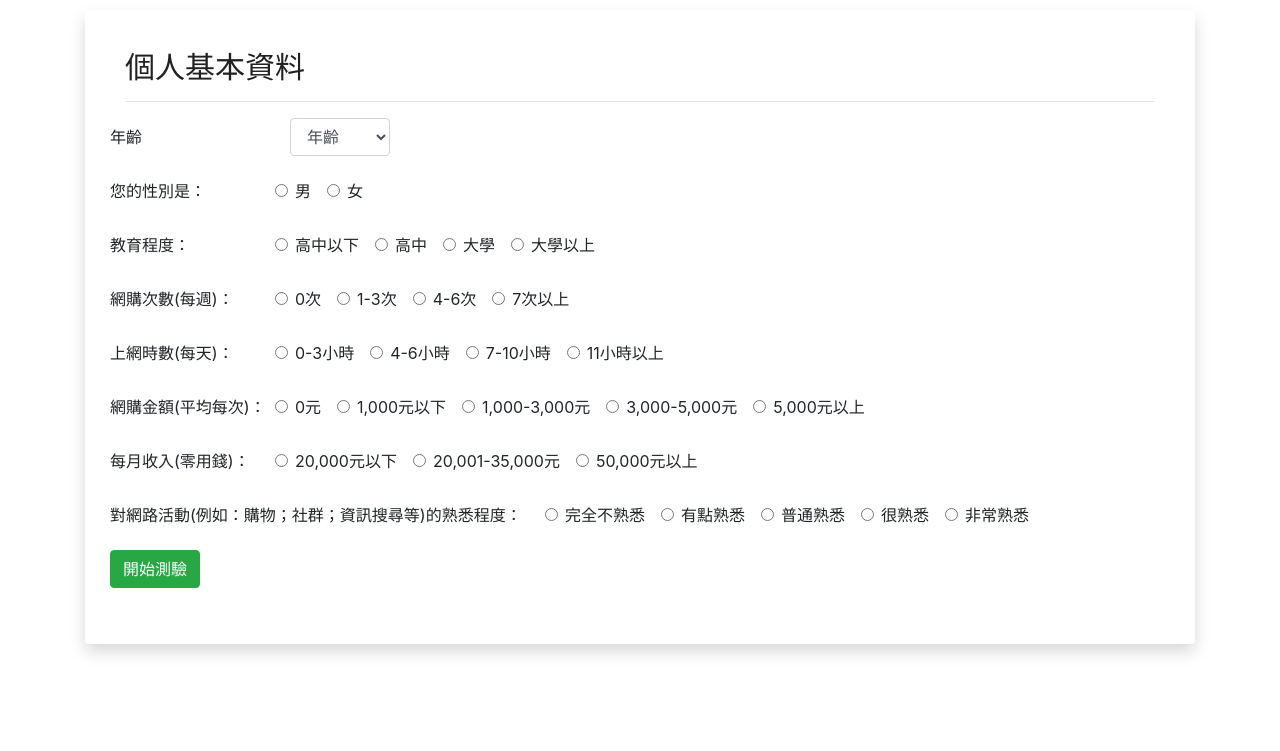
After one commit to wei032499/ctu_research, a PHP site: page /personalInfo.php in a window 1280 px wide. The commit adds this page. Shown: the top 751 px of the page. Run offline with PHP 8.4, Linux system fonts and the light colour scheme.

Commit message:
表單
基本資料、填答

```diff
--- /dev/null
+++ b/DB.php
@@ -0,0 +1,5 @@
+<?php
+$servername = "localhost";
+$username = "root";
+$password = "";
+$dbname = "cktu";
--- /dev/null
+++ b/personalInfo.php
@@ -0,0 +1,261 @@
+<html>
+
+<head>
+    <meta http-equiv="Content-Type" content="text/html; charset=UTF-8" />
+    <link rel="Shortcut Icon" type="image/x-icon" href="/CKTU/images/icon.png" />
+    <title>最佳評價、購物網站</title>
+    <link rel="stylesheet" href="https://stackpath.bootstrapcdn.com/bootstrap/4.4.1/css/bootstrap.min.css" integrity="sha384-Vkoo8x4CGsO3+Hhxv8T/Q5PaXtkKtu6ug5TOeNV6gBiFeWPGFN9MuhOf23Q9Ifjh" crossorigin="anonymous">
+    <link rel="stylesheet" href="/CKTU/css/default.css">
+    <script src="https://code.jquery.com/jquery-3.4.1.min.js"></script>
+    <script src="https://cdn.jsdelivr.net/npm/popper.js@1.16.0/dist/umd/popper.min.js" integrity="sha384-Q6E9RHvbIyZFJoft+2mJbHaEWldlvI9IOYy5n3zV9zzTtmI3UksdQRVvoxMfooAo" crossorigin="anonymous"></script>
+    <script src="https://stackpath.bootstrapcdn.com/bootstrap/4.4.1/js/bootstrap.min.js" integrity="sha384-wfSDF2E50Y2D1uUdj0O3uMBJnjuUD4Ih7YwaYd1iqfktj0Uod8GCExl3Og8ifwB6" crossorigin="anonymous"></script>
+</head>
+
+<body>
+    <div class="container" style="margin: 10px auto">
+        <div class="shadow p-3 mb-5 bg-white rounded" style="padding:2.5rem!important">
+            <h1>個人基本資料</h1>
+            <hr>
+            <form action="./situationPage.php" method="post">
+                <div class="form-group row">
+                    <label for="age" style="width:180px" class=" col-form-label">年齡</label>
+                    <select class="form-control" style="max-width: 100px" name="age" id="age" required>
+                        <option selected disabled hidden>年齡</option>
+                        <option value="18">18</option>
+                        <option value="19">19</option>
+                        <option value="20">20</option>
+                        <option value="21">21</option>
+                        <option value="22">22</option>
+                    </select>
+                </div>
+                <div class="form-group row">
+                    <label style="width:180px" class=" col-form-label">您的性別是：</label>
+                    <div class=" row col-form-label">
+                        <div class="form-check ">
+                            <input class="form-check-input" type="radio" name="gender" id="male" value="0" required>
+                            <label class="form-check-label" for="male">
+                                男
+                            </label>
+                        </div>
+                        &emsp;
+                        <div class="form-check">
+                            <input class="form-check-input" type="radio" name="gender" id="female" value="1">
+                            <label class="form-check-label" for="female">
+                                女
+                            </label>
+                        </div>
+                    </div>
+                </div>
+                <div class="form-group row">
+                    <label style="width:180px" class=" col-form-label">教育程度：</label>
+                    <div class=" row col-form-label">
+                        <div class="form-check ">
+                            <input class="form-check-input" type="radio" name="education" id="education0" value="0" required>
+                            <label class="form-check-label" for="education0">
+                                高中以下
+                            </label>
+                        </div>
+                        &emsp;
+                        <div class="form-check">
+                            <input class="form-check-input" type="radio" name="education" id="education1" value="1">
+                            <label class="form-check-label" for="education1">
+                                高中
+                            </label>
+                        </div>
+                        &emsp;
+                        <div class="form-check ">
+                            <input class="form-check-input" type="radio" name="education" id="education2" value="2">
+                            <label class="form-check-label" for="education2">
+                                大學
+                            </label>
+                        </div>
+                        &emsp;
+                        <div class="form-check">
+                            <input class="form-check-input" type="radio" name="education" id="education3" value="3">
+                            <label class="form-check-label" for="education3">
+                                大學以上
+                            </label>
+                        </div>
+                    </div>
+                </div>
+                <div class="form-group row">
+                    <label style="width:180px" class=" col-form-label">網購次數(每週)：</label>
+                    <div class=" row col-form-label">
+                        <div class="form-check ">
+                            <input class="form-check-input" type="radio" name="freq" id="freq0" value="0" required>
+                            <label class="form-check-label" for="freq0">
+                                0次
+                            </label>
+                        </div>
+                        &emsp;
+                        <div class="form-check">
+                            <input class="form-check-input" type="radio" name="freq" id="freq1" value="1">
+                            <label class="form-check-label" for="freq1">
+                                1-3次
+                            </label>
+                        </div>
+                        &emsp;
+                        <div class="form-check ">
+                            <input class="form-check-input" type="radio" name="freq" id="freq2" value="2">
+                            <label class="form-check-label" for="freq2">
+                                4-6次
+                            </label>
+                        </div>
+                        &emsp;
+                        <div class="form-check">
+                            <input class="form-check-input" type="radio" name="freq" id="freq3" value="3">
+                            <label class="form-check-label" for="freq3">
+                                7次以上
+                            </label>
+                        </div>
+                    </div>
+                </div>
+                <div class="form-group row">
+                    <label style="width:180px" class=" col-form-label">上網時數(每天)：</label>
+                    <div class=" row col-form-label">
+                        <div class="form-check ">
+                            <input class="form-check-input" type="radio" name="time" id="time0" value="0" required>
+                            <label class="form-check-label" for="time0">
+                                0-3小時
+                            </label>
+                        </div>
+                        &emsp;
+                        <div class="form-check">
+                            <input class="form-check-input" type="radio" name="time" id="time1" value="1">
+                            <label class="form-check-label" for="time1">
+                                4-6小時
+                            </label>
+                        </div>
+                        &emsp;
+                        <div class="form-check ">
+                            <input class="form-check-input" type="radio" name="time" id="time2" value="2">
+                            <label class="form-check-label" for="time2">
+                                7-10小時
+                            </label>
+                        </div>
+                        &emsp;
+                        <div class="form-check">
+                            <input class="form-check-input" type="radio" name="time" id="time3" value="3">
+                            <label class="form-check-label" for="time3">
+                                11小時以上
+                            </label>
+                        </div>
+                    </div>
+                </div>
+                <div class="form-group row">
+                    <label style="width:180px" class=" col-form-label">網購金額(平均每次)：</label>
+                    <div class=" row col-form-label">
+                        <div class="form-check ">
+                            <input class="form-check-input" type="radio" name="money" id="money0" value="0" required>
+                            <label class="form-check-label" for="money0">
+                                0元
+                            </label>
+                        </div>
+                        &emsp;
+                        <div class="form-check">
+                            <input class="form-check-input" type="radio" name="money" id="money1" value="1">
+                            <label class="form-check-label" for="money1">
+                                1,000元以下
+                            </label>
+                        </div>
+                        &emsp;
+                        <div class="form-check ">
+                            <input class="form-check-input" type="radio" name="money" id="money2" value="2">
+                            <label class="form-check-label" for="money2">
+                                1,000-3,000元
+                            </label>
+                        </div>
+                        &emsp;
+                        <div class="form-check">
+                            <input class="form-check-input" type="radio" name="money" id="money3" value="3">
+                            <label class="form-check-label" for="money3">
+                                3,000-5,000元
+                            </label>
+                        </div>
+                        &emsp;
+                        <div class="form-check">
+                            <input class="form-check-input" type="radio" name="money" id="money4" value="4">
+                            <label class="form-check-label" for="money4">
+                                5,000元以上
+                            </label>
+                        </div>
+                    </div>
+                </div>
+                <div class="form-group row">
+                    <label style="width:180px" class=" col-form-label">每月收入(零用錢)：</label>
+                    <div class=" row col-form-label">
+                        <div class="form-check ">
+                            <input class="form-check-input" type="radio" name="income" id="income0" value="0" required>
+                            <label class="form-check-label" for="income0">
+                                20,000元以下
+                            </label>
+                        </div>
+                        &emsp;
+                        <div class="form-check">
+                            <input class="form-check-input" type="radio" name="income" id="income1" value="1">
+                            <label class="form-check-label" for="income1">
+                                20,001-35,000元
+                            </label>
+                        </div>
+                        &emsp;
+                        <div class="form-check ">
+                            <input class="form-check-input" type="radio" name="income" id="income2" value="2">
+                            <label class="form-check-label" for="income2">
+                                50,000元以上
+                            </label>
+                        </div>
+                    </div>
+                </div>
+                <div class="form-group row">
+                    <label style="width:450px" class=" col-form-label">對網路活動(例如：購物；社群；資訊搜尋等)的熟悉程度：</label>
+                    <div class=" row col-form-label">
+                        <div class="form-check ">
+                            <input class="form-check-input" type="radio" name="familiar" id="familiar0" value="0" required>
+                            <label class="form-check-label" for="familiar0">
+                                完全不熟悉
+                            </label>
+                        </div>
+                        &emsp;
+                        <div class="form-check">
+                            <input class="form-check-input" type="radio" name="familiar" id="familiar1" value="1">
+                            <label class="form-check-label" for="familiar1">
+                                有點熟悉
+                            </label>
+                        </div>
+                        &emsp;
+                        <div class="form-check ">
+                            <input class="form-check-input" type="radio" name="familiar" id="familiar2" value="2">
+                            <label class="form-check-label" for="familiar2">
+                                普通熟悉
+                            </label>
+                        </div>
+                        &emsp;
+                        <div class="form-check ">
+                            <input class="form-check-input" type="radio" name="familiar" id="familiar3" value="3">
+                            <label class="form-check-label" for="familiar3">
+                                很熟悉
+                            </label>
+                        </div>
+                        &emsp;
+                        <div class="form-check ">
+                            <input class="form-check-input" type="radio" name="familiar" id="familiar4" value="4">
+                            <label class="form-check-label" for="familiar4">
+                                非常熟悉
+                            </label>
+                        </div>
+                    </div>
+                </div>
+
+
+
+
+                <div class="form-group row">
+                    <button type="submit" class="btn btn-success">開始測驗</button>
+                </div>
+            </form>
+
+        </div>
+    </div>
+</body>
+
+</html>
```
Also changed, not shown: index.html (added, +45 -0 lines), index.php (deleted, +0 -10 lines), situationPage.php (added, +45 -0 lines), situations/000.php (+70 -9 lines), situations/100.php (+69 -7 lines).
